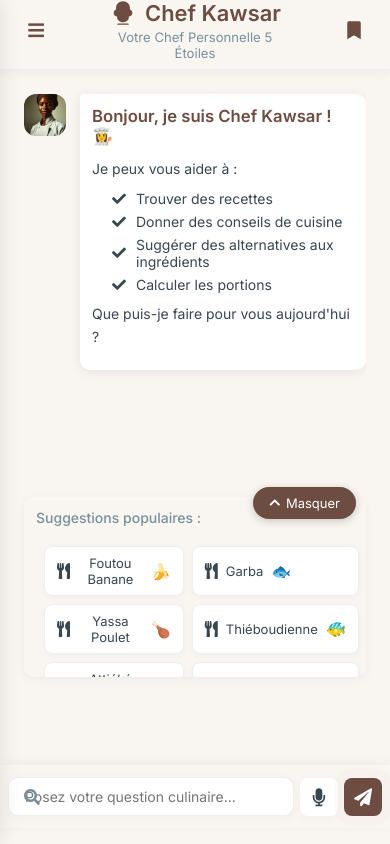
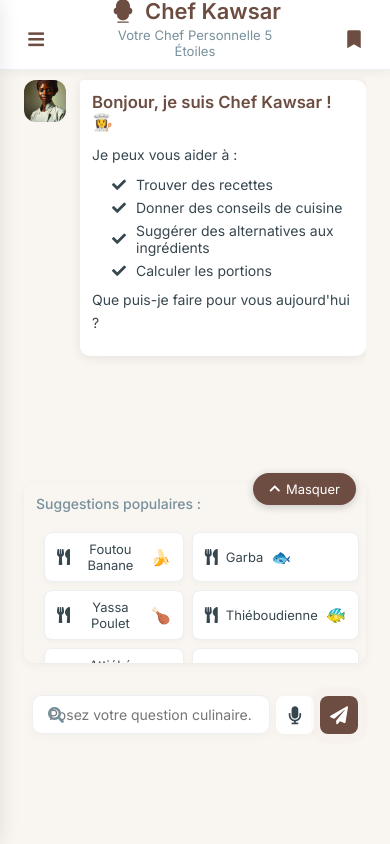
Before and after one commit to Momo-220/ai-chef, a website: page index.html in a window 390 px wide. Drawn offline with Linux system fonts and the light colour scheme.

Commit message:
new MaJ 1.5

```diff
--- a/styles.css
+++ b/styles.css
@@ -1097,6 +1097,7 @@ body.dark-mode .chef-hat-icon {
     :root {
         --sidebar-width: 85vw;
         --safe-area-top: env(safe-area-inset-top, 20px);
+        --header-total-height: calc(var(--header-height) + var(--safe-area-top));
     }
 
     header {
@@ -1104,61 +1105,40 @@ body.dark-mode .chef-hat-icon {
         top: 0;
         left: 0;
         right: 0;
-        z-index: 1000;
+        z-index: 50;
         padding: calc(var(--safe-area-top)) 16px 10px;
-        background-color: var(--primary-beige);
+        background-color: white;
         width: 100%;
         box-shadow: 0 2px 10px rgba(0, 0, 0, 0.05);
-        transition: transform 0.3s ease;
-        will-change: transform;
-        backdrop-filter: blur(10px);
-        -webkit-backdrop-filter: blur(10px);
+        height: var(--header-total-height);
+        display: flex;
+        align-items: flex-end;
     }
 
     .main-chat-container {
-        margin-top: calc(var(--header-height) + var(--safe-area-top));
-        height: calc(100vh - var(--header-height) - var(--safe-area-top));
+        padding-top: var(--header-total-height);
+        height: 100vh;
+        height: calc(var(--vh, 1vh) * 100);
         overflow-y: auto;
         position: relative;
         z-index: 1;
-        -webkit-overflow-scrolling: touch;
+        background-color: var(--primary-beige);
     }
 
     .chat-container {
+        padding: 0 16px;
+        height: calc(100% - var(--header-total-height));
         position: relative;
         z-index: 2;
-        padding: 0 16px;
-        height: 100%;
     }
 
     .chat-messages {
-        position: relative;
-        z-index: 3;
+        padding-top: 10px;
         padding-bottom: calc(70px + var(--safe-area-inset-bottom));
         margin-bottom: 0;
         overflow-y: auto;
         -webkit-overflow-scrolling: touch;
-        overscroll-behavior-y: contain;
-    }
-
-    .typing-indicator {
-        position: relative;
-        z-index: 4;
-        margin-bottom: 60px;
-    }
-
-    .chat-input {
-        position: fixed;
-        bottom: 0;
-        left: 0;
-        right: 0;
-        background-color: var(--primary-beige);
-        backdrop-filter: blur(10px);
-        -webkit-backdrop-filter: blur(10px);
-        z-index: 999;
-        padding: 12px 16px;
-        padding-bottom: calc(12px + var(--safe-area-inset-bottom));
-        box-shadow: 0 -2px 10px rgba(0, 0, 0, 0.05);
+        height: auto;
     }
 }
 
@@ -1167,22 +1147,20 @@ body.dark-mode .chef-hat-icon {
     @media (max-width: 480px) {
         header {
             padding-top: env(safe-area-inset-top);
+            height: calc(var(--header-height) + env(safe-area-inset-top));
         }
 
         .main-chat-container {
-            margin-top: calc(var(--header-height) + env(safe-area-inset-top));
+            padding-top: calc(var(--header-height) + env(safe-area-inset-top));
         }
     }
 }
 
-/* Mode sombre */
-body.dark-mode header {
-    background-color: #252525;
-    border-bottom: 1px solid #333;
-}
-
-body.dark-mode .chat-input {
-    background-color: #252525;
+/* Ajustements pour le mode sombre sur mobile */
+@media (max-width: 480px) {
+    body.dark-mode header {
+        background-color: #252525;
+    }
 }
 
 /* Ajustements pour les appareils en orientation paysage */
```
